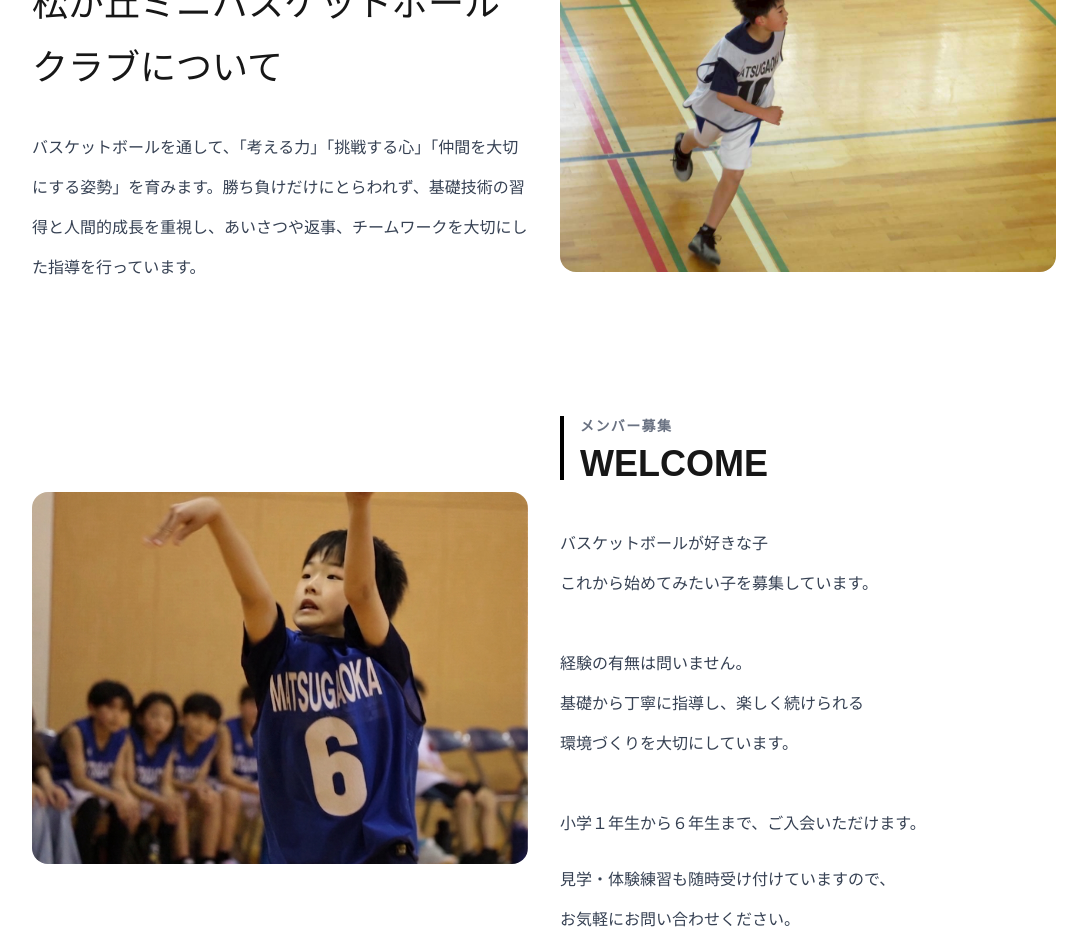
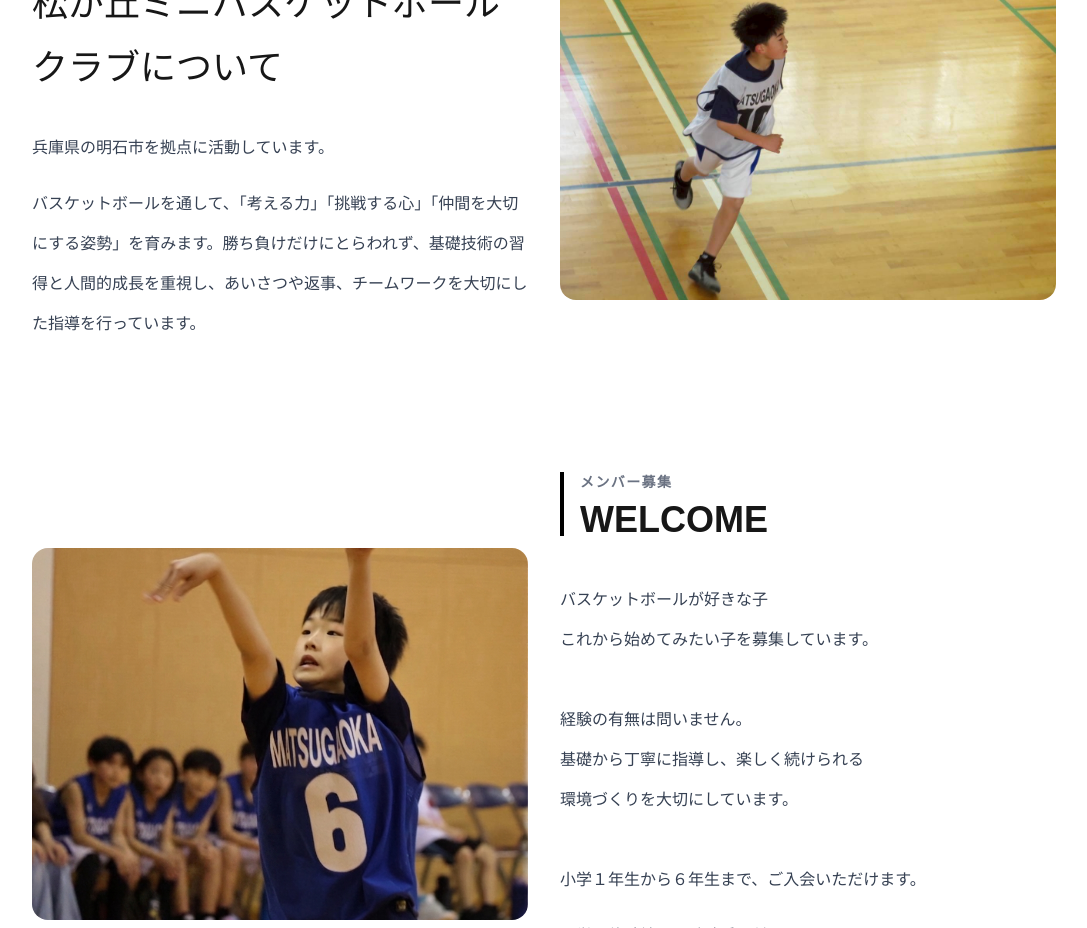
Before and after one commit to shimizu611/matsugaoka_mbbc_site, a Next.js app: page / in a window 1280 px wide. Shown: the part 980-1908 px from the top of the page, without its empty margins (96-1183 px from the left). Built offline with nearby package versions, Linux system fonts and the light colour scheme.

Commit message:
modified about us

```diff
--- a/components/sections/About.tsx
+++ b/components/sections/About.tsx
@@ -20,6 +20,9 @@ export default function About() {
                         <h2 className="pt-8 text-4xl">松が丘ミニバスケットボール</h2>
                         <h2 className="py-6 text-4xl">クラブについて</h2>
                         <p className="mt-4 leading-10 text-gray-700">
+                            兵庫県の明石市を拠点に活動しています。
+                        </p>
+                        <p className="mt-4 leading-10 text-gray-700">
                             バスケットボールを通して、「考える力」「挑戦する心」「仲間を大切にする姿勢」を育みます。勝ち負けだけにとらわれず、基礎技術の習得と人間的成長を重視し、あいさつや返事、チームワークを大切にした指導を行っています。
                         </p>
                     </div>
```
